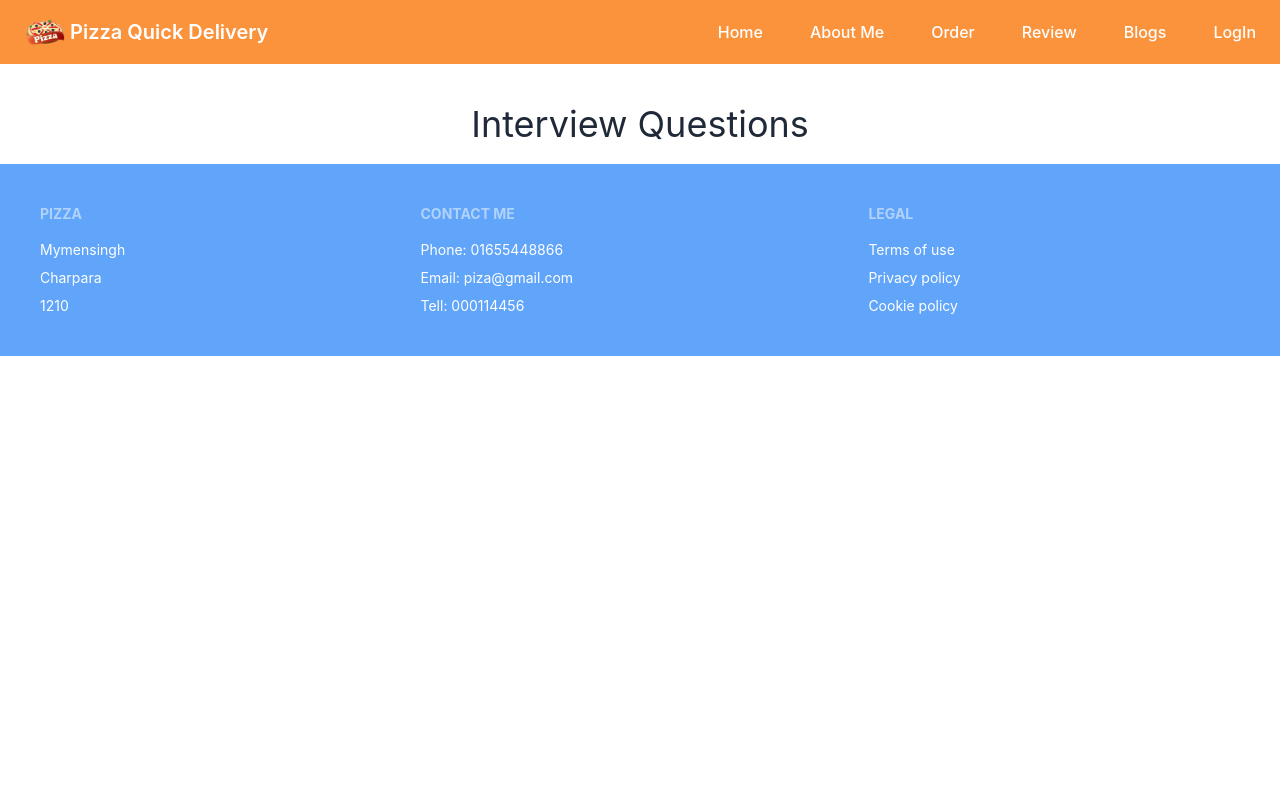
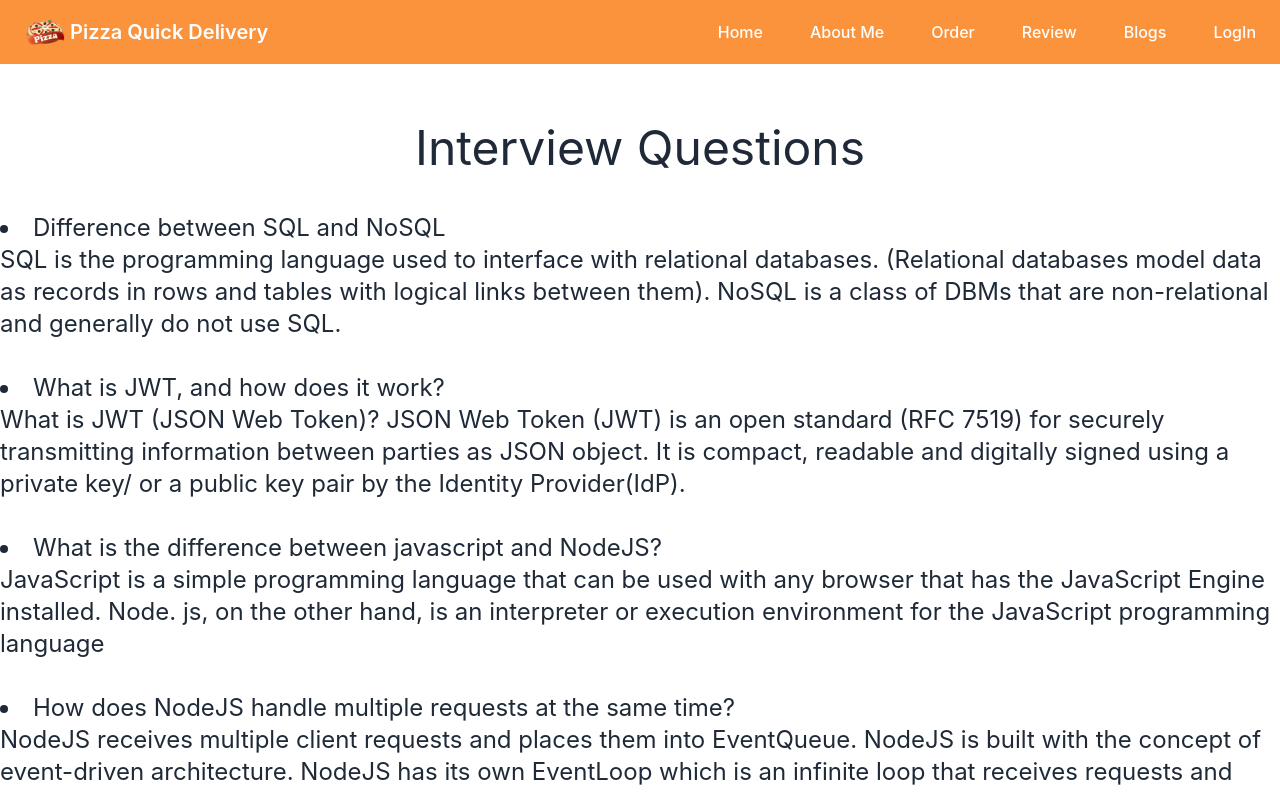
Before and after one commit to rana-web-dev/Pizza-Delivery-Website-Client, a React (Create React App) app: page /blog in a window 1280 px wide. Shown: the top 792 px of the page. Built offline with nearby package versions, Linux system fonts and the light colour scheme; no server answers.

Commit message:
Add Blog Page

```diff
--- a/src/components/home/blog/Blogs.js
+++ b/src/components/home/blog/Blogs.js
@@ -3,9 +3,19 @@
 const Blogs = () => {
     return (
         <div className='max-w-screen-xl mx-auto'>
-            <h2 className='text-center text-4xl text-semibold py-5 mt-5'>Interview Questions</h2>
-            <div>
-
+            <h2 className='text-center text-5xl text-semibold py-10 mt-5'>Interview Questions</h2>
+            <div className='pb-10 text-2xl'>
+                <li>Difference between SQL and NoSQL</li>
+                <p>SQL is the programming language used to interface with relational databases. (Relational databases model data as records in rows and tables with logical links between them). NoSQL is a class of DBMs that are non-relational and generally do not use SQL.</p>
+                <br></br>
+                <li>What is JWT, and how does it work?</li>
+                <p>What is JWT (JSON Web Token)? JSON Web Token (JWT) is an open standard (RFC 7519) for securely transmitting information between parties as JSON object. It is compact, readable and digitally signed using a private key/ or a public key pair by the Identity Provider(IdP).</p>
+                <br></br>
+                <li>What is the difference between javascript and NodeJS?</li>
+                <p>JavaScript is a simple programming language that can be used with any browser that has the JavaScript Engine installed. Node. js, on the other hand, is an interpreter or execution environment for the JavaScript programming language</p>
+                <br></br>
+                <li>How does NodeJS handle multiple requests at the same time?</li>
+                <p>NodeJS receives multiple client requests and places them into EventQueue. NodeJS is built with the concept of event-driven architecture. NodeJS has its own EventLoop which is an infinite loop that receives requests and processes them.</p>
             </div>
         </div>
     );
--- a/src/components/home/footer/Footer.js
+++ b/src/components/home/footer/Footer.js
@@ -2,7 +2,8 @@
 
 const Footer = () => {
     return (
-        <footer className="footer p-10 bg-blue-400 text-neutral-content">
+        <div className='bg-blue-400'>
+            <footer className="footer py-20 max-w-screen-xl text-xl mx-auto text-neutral-content">
                 <div>
                     <span className="footer-title">Pizza</span>
                     <a className="link link-hover">Mymensingh</a>
@@ -22,6 +23,7 @@
                     <a className="link link-hover">Cookie policy</a>
                 </div>
             </footer>
+        </div>
     );
 };
 
```
Lines whose indentation alone changed are shown as unchanged.
